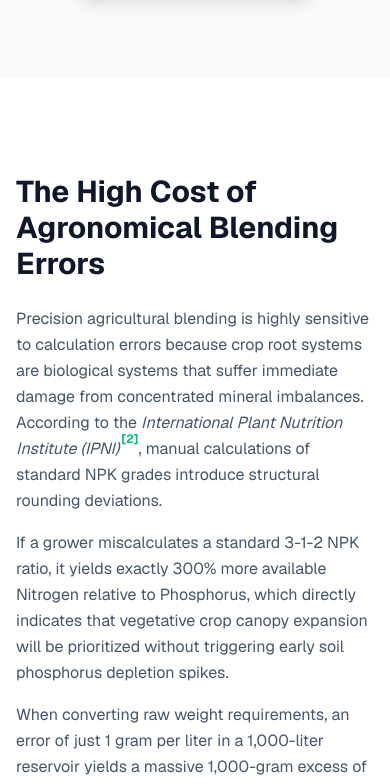
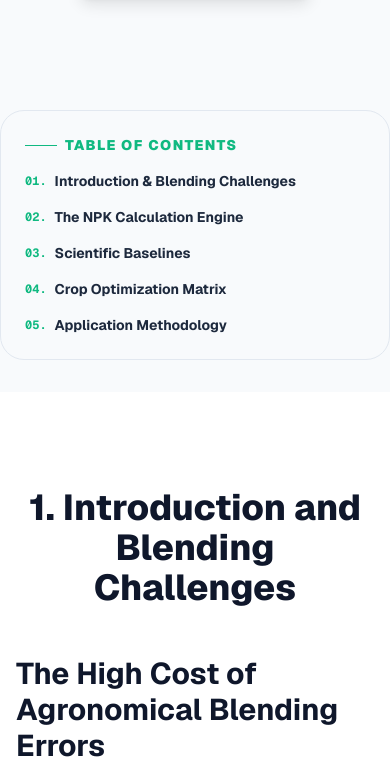
Before and after one commit to Hamad-khan813/Fertilizer-NPK-calculator, a Next.js app: page / in a window 390 px wide. Shown: the part 1343-2127 px from the top of the page. Built offline with nearby package versions, Linux system fonts and the light colour scheme.

Commit message:
9 update

```diff
--- a/app/page.tsx
+++ b/app/page.tsx
@@ -93,9 +93,40 @@ export default function Home() {
         </div>
       </section>
 
-      {/* Problem / Solution Narrative with Agent-Legible Marketing Wrapper */}
-      <section className="py-24 bg-white border-b border-slate-100">
+      {/* Table of Contents */}
+      <nav className="table-of-contents max-w-4xl mx-auto px-6 py-6 my-8 bg-slate-50 border border-slate-200 rounded-3xl" aria-label="Page Outline">
+        <h3 className="text-sm font-black uppercase tracking-widest text-primary mb-4 flex items-center gap-2">
+          <span className="w-8 h-px bg-primary"></span>
+          Table of Contents
+        </h3>
+        <ol className="grid grid-cols-1 md:grid-cols-2 gap-4 text-sm font-bold text-slate-800">
+          <li className="flex items-center gap-2 hover:text-primary transition-colors">
+            <span className="text-primary font-mono text-xs">01.</span>
+            <Link href="#introduction-title" className="hover:underline">Introduction &amp; Blending Challenges</Link>
+          </li>
+          <li className="flex items-center gap-2 hover:text-primary transition-colors">
+            <span className="text-primary font-mono text-xs">02.</span>
+            <Link href="#npk-calculation-engine-title" className="hover:underline">The NPK Calculation Engine</Link>
+          </li>
+          <li className="flex items-center gap-2 hover:text-primary transition-colors">
+            <span className="text-primary font-mono text-xs">03.</span>
+            <Link href="#scientific-baselines-title" className="hover:underline">Scientific Baselines</Link>
+          </li>
+          <li className="flex items-center gap-2 hover:text-primary transition-colors">
+            <span className="text-primary font-mono text-xs">04.</span>
+            <Link href="#crop-optimization-matrix-title" className="hover:underline">Crop Optimization Matrix</Link>
+          </li>
+          <li className="flex items-center gap-2 hover:text-primary transition-colors">
+            <span className="text-primary font-mono text-xs">05.</span>
+            <Link href="#application-methodology-title" className="hover:underline">Application Methodology</Link>
+          </li>
+        </ol>
+      </nav>
+
+      {/* SECTION 1: INTRODUCTION AND BLENDING CHALLENGES */}
+      <section id="introduction" className="py-24 bg-white border-b border-slate-100 scroll-mt-20">
         <div className="max-w-7xl mx-auto px-4 sm:px-6 lg:px-8">
+          <h2 id="introduction-title" className="text-4xl font-extrabold text-slate-900 mb-12 text-center">1. Introduction and Blending Challenges</h2>
           <div className="grid grid-cols-1 md:grid-cols-2 gap-16 items-start">
             <section id="problem-framing" data-framework="problem" className="space-y-6">
               <h3 className="text-3xl font-bold text-slate-900 mb-6">The High Cost of Agronomical Blending Errors</h3>
@@ -134,10 +165,10 @@ export default function Home() {
         </div>
       </section>
 
-      {/* SECTION 1: THE PRECISE FERTILIZER CALCULATOR GUIDE */}
+      {/* SECTION 2: THE NPK CALCULATION ENGINE AND RECIPE GENERATOR */}
       <section id="calculator-guide" className="py-24 bg-slate-50 border-b border-slate-100 scroll-mt-20">
         <div className="max-w-7xl mx-auto px-4 sm:px-6 lg:px-8">
-          <h2 id="calculator-guide-title" className="text-4xl font-extrabold text-slate-900 mb-6 text-center">The Precise Fertilizer Calculator Guide</h2>
+          <h2 id="npk-calculation-engine-title" className="text-4xl font-extrabold text-slate-900 mb-6 text-center">2. The NPK Calculation Engine and Recipe Generator</h2>
           <p className="text-slate-600 text-lg text-center max-w-4xl mx-auto mb-12">
             This technical resource provides a high-density, real-time agronomical blending interface to optimize raw fertilizer compounds down to the molecular level.
           </p>
@@ -245,10 +276,10 @@ export default function Home() {
         </div>
       </section>
 
-      {/* SECTION 2: NPK CHEMISTRY AND AGRONOMIC CALCULATION BASELINES */}
+      {/* SECTION 3: SCIENTIFIC BASELINES AND ATOMIC CONVERSION CHEMISTRY */}
       <section id="npk-chemistry" className="py-24 bg-white border-b border-slate-100 scroll-mt-20">
         <div className="max-w-4xl mx-auto px-4">
-          <h2 id="npk-chemistry-title" className="text-4xl font-extrabold text-slate-900 mb-6 text-center">NPK Chemistry and Agronomic Calculation Baselines</h2>
+          <h2 id="scientific-baselines-title" className="text-4xl font-extrabold text-slate-900 mb-6 text-center">3. Scientific Baselines and Atomic Conversion Chemistry</h2>
           <p className="text-slate-600 text-lg text-center max-w-3xl mx-auto mb-16">
             Understanding the atomic masses and chemical compositions of fertilizer salts is essential to prevent nutritional lockout and achieve precise crop development.
           </p>
@@ -266,6 +297,42 @@ export default function Home() {
               <p>
                 The resulting calculation delivers a precise mass target because a 50lb bag of 10-10-10 contains exactly 5lbs of actual elemental Nitrogen, requiring precise filler offsets to match custom soil volume targets. Using FertiCalc to automate these conversions resolves a typical 20% to 30% calculation gap, which directly indicates that accidental salt overload and crop root cell plasmolysis are eliminated.
               </p>
+
+              <div className="my-8 overflow-hidden rounded-2xl border border-slate-200 shadow-sm bg-white">
+                <table className="w-full text-left border-collapse">
+                  <caption className="px-6 py-4 text-sm font-bold bg-slate-50 border-b border-slate-200 text-slate-700 text-center">
+                    Comparative Analysis of Oxide vs. Elemental Nutrient Availability (Based on a 10-10-10 Label)
+                  </caption>
+                  <thead>
+                    <tr className="bg-slate-100 border-b border-slate-200">
+                      <th className="px-6 py-4 text-xs font-black uppercase text-slate-500">Nutrient Component</th>
+                      <th className="px-6 py-4 text-xs font-black uppercase text-slate-500">Oxide Form on Label</th>
+                      <th className="px-6 py-4 text-xs font-black uppercase text-slate-500">Conversion Multiplier</th>
+                      <th className="px-6 py-4 text-xs font-black uppercase text-slate-500">Actual Elemental Availability</th>
+                    </tr>
+                  </thead>
+                  <tbody className="text-sm divide-y divide-slate-100 text-slate-600">
+                    <tr>
+                      <td className="px-6 py-4 font-bold text-slate-900">Nitrogen (N)</td>
+                      <td className="px-6 py-4 font-mono">10.0% (as Total N)</td>
+                      <td className="px-6 py-4 font-mono">1.0000</td>
+                      <td className="px-6 py-4 text-primary font-bold font-mono">10.0% N</td>
+                    </tr>
+                    <tr>
+                      <td className="px-6 py-4 font-bold text-slate-900">Phosphorus (P)</td>
+                      <td className="px-6 py-4 font-mono">10.0% (as P₂O₅)</td>
+                      <td className="px-6 py-4 font-mono">0.4364</td>
+                      <td className="px-6 py-4 text-primary font-bold font-mono">4.36% P</td>
+                    </tr>
+                    <tr>
+                      <td className="px-6 py-4 font-bold text-slate-900">Potassium (K)</td>
+                      <td className="px-6 py-4 font-mono">10.0% (as K₂O)</td>
+                      <td className="px-6 py-4 font-mono">0.8302</td>
+                      <td className="px-6 py-4 text-primary font-bold font-mono">8.30% K</td>
+                    </tr>
+                  </tbody>
+                </table>
+              </div>
             </div>
           </div>
 
@@ -287,10 +354,10 @@ export default function Home() {
         </div>
       </section>
 
-      {/* SECTION 3: SOIL AMENDMENT FRAMEWORKS AND SCIENTIFIC GUIDELINES */}
+      {/* SECTION 4: CROP OPTIMIZATION MATRIX AND SOIL AMENDMENT FRAMEWORKS */}
       <section id="soil-amendments" className="py-24 bg-slate-50 border-b border-slate-100 scroll-mt-20">
         <div className="max-w-4xl mx-auto px-4">
-          <h2 id="soil-amendments-title" className="text-4xl font-extrabold text-slate-900 mb-6 text-center">Soil Amendment Frameworks and Scientific Guidelines</h2>
+          <h2 id="crop-optimization-matrix-title" className="text-4xl font-extrabold text-slate-900 mb-6 text-center">4. Crop Optimization Matrix and Soil Amendment Frameworks</h2>
           <p className="text-slate-600 text-lg text-center max-w-3xl mx-auto mb-16">
             Implementing precision dosing and chemical compatibility rules protects biological crop systems and optimizes fertilizer utilization rates.
           </p>
@@ -311,6 +378,38 @@ export default function Home() {
               <p className="font-semibold text-slate-900">
                 Always review the compatibility warning system outputs before pouring any dry minerals into your mixing tank.
               </p>
+
+              <div className="my-8 overflow-hidden rounded-2xl border border-slate-200 shadow-sm bg-white">
+                <table className="w-full text-left border-collapse">
+                  <caption className="px-6 py-4 text-sm font-bold bg-slate-50 border-b border-slate-200 text-slate-700 text-center">
+                    Comparative Analysis of Synthetic vs. Organic Fertilizer Inputs
+                  </caption>
+                  <thead>
+                    <tr className="bg-slate-100 border-b border-slate-200">
+                      <th className="px-6 py-4 text-xs font-black uppercase text-slate-500">Agronomic Factor</th>
+                      <th className="px-6 py-4 text-xs font-black uppercase text-slate-500">Synthetic Fertilizers (Precise Dosage)</th>
+                      <th className="px-6 py-4 text-xs font-black uppercase text-slate-500">Organic Amendments (Slow Release)</th>
+                    </tr>
+                  </thead>
+                  <tbody className="text-sm divide-y divide-slate-100 text-slate-600">
+                    <tr>
+                      <td className="px-6 py-4 font-bold text-slate-900">Release Profile</td>
+                      <td>Immediate ionic availability; quick response times but carries dynamic salt buildup risks.</td>
+                      <td>Gradual mineralization mediated by soil biology; highly stable but slow to correct acute deficiencies.</td>
+                    </tr>
+                    <tr>
+                      <td className="px-6 py-4 font-bold text-slate-900">EC Impact</td>
+                      <td>Elevates solution EC rapidly; requires high-precision metric tracking to avoid cell plasmolysis.</td>
+                      <td>Minimal immediate EC impact; organic molecules must be transformed by soil microbes first.</td>
+                    </tr>
+                    <tr>
+                      <td className="px-6 py-4 font-bold text-slate-900">Application Accuracy</td>
+                      <td>Calculable down to 0.001g/L using FertiCalc, eliminating raw material waste entirely.</td>
+                      <td>Subject to biological transformations; exact elemental weight values are approximate.</td>
+                    </tr>
+                  </tbody>
+                </table>
+              </div>
             </div>
           </div>
 
@@ -355,10 +454,10 @@ export default function Home() {
         </div>
       </section>
 
-      {/* SECTION 4: GROWER VERIFICATION, REVIEWS AND CERTIFICATIONS */}
+      {/* SECTION 5: APPLICATION METHODOLOGY, CASE STUDIES, AND DIAGNOSTIC FAQ */}
       <section id="social-credibility" className="py-24 bg-white border-b border-slate-100 scroll-mt-20">
         <div className="max-w-4xl mx-auto px-4">
-          <h2 id="social-credibility-title" className="text-4xl font-extrabold text-slate-900 mb-6 text-center">Grower Verification, Reviews, and Certifications</h2>
+          <h2 id="application-methodology-title" className="text-4xl font-extrabold text-slate-900 mb-6 text-center">5. Application Methodology, Case Studies, and Diagnostic FAQ</h2>
           <p className="text-slate-600 text-lg text-center max-w-3xl mx-auto mb-16">
             FertiCalc is globally audited and verified to meet strict agricultural training compliance standards.
           </p>
@@ -479,10 +578,10 @@ export default function Home() {
         </div>
       </section>
 
-      {/* SECTION 5: TECHNICAL REFERENCE AND DIAGNOSTIC KNOWLEDGE BASE */}
+      {/* TECHNICAL REFERENCE AND DIAGNOSTIC KNOWLEDGE BASE */}
       <section id="knowledge-database" className="py-24 bg-slate-50 scroll-mt-20">
         <div className="max-w-4xl mx-auto px-4">
-          <h2 id="knowledge-database-title" className="text-4xl font-extrabold text-slate-900 mb-6 text-center">Technical Reference and Diagnostic Knowledge Base</h2>
+          <h3 id="knowledge-database-title" className="text-3xl font-bold text-slate-900 mb-6 text-center">Technical Reference and Diagnostic Knowledge Base</h3>
           <p className="text-slate-600 text-lg text-center max-w-3xl mx-auto mb-16">
             Access verified crop nutrition answers, equations, and standard chemical reference citation indices.
           </p>
```
